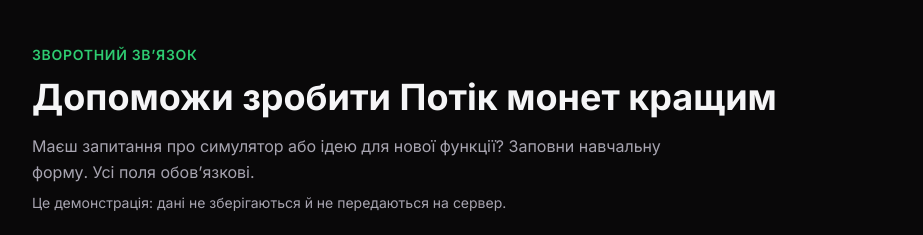
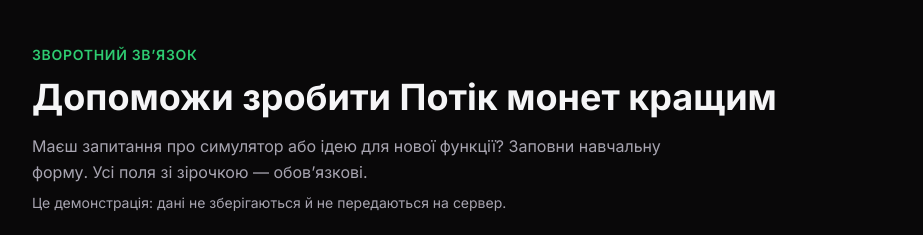
Before and after one commit to ihordmytrenko2026/lab8_rep1, a website: page index.html in a window 1280 px wide. Shown: the part 6080-6315 px from the top of the page, without its empty margins (178-1101 px from the left). Drawn offline with Linux system fonts and the light colour scheme; no server answers.

Commit message:
fix: clarify required fields and document live lab9 URL

```diff
--- a/index.html
+++ b/index.html
@@ -783,7 +783,7 @@
         <div class="mx-auto max-w-[860px]">
           <p class="text-sm font-semibold uppercase tracking-wider text-primary">Зворотний зв’язок</p>
           <h2 id="feedbackTitle" class="mt-3 text-3xl font-bold md:text-4xl">Допоможи зробити Потік монет кращим</h2>
-          <p id="feedbackIntro" class="mt-4 max-w-2xl text-muted">Маєш запитання про симулятор або ідею для нової функції? Заповни навчальну форму. Усі поля обов’язкові.</p>
+          <p id="feedbackIntro" class="mt-4 max-w-2xl text-muted">Маєш запитання про симулятор або ідею для нової функції? Заповни навчальну форму. Усі поля зі зірочкою — обов’язкові.</p>
           <p class="mt-2 text-sm text-muted">Це демонстрація: дані не зберігаються й не передаються на сервер.</p>
           <form id="feedbackForm" class="mt-8 rounded-3xl border border-line bg-surface p-5 md:p-8" aria-describedby="feedbackIntro" novalidate>
             <div class="grid grid-cols-1 gap-x-6 gap-y-5 md:grid-cols-2">
```
Also changed, not shown: README.md.
